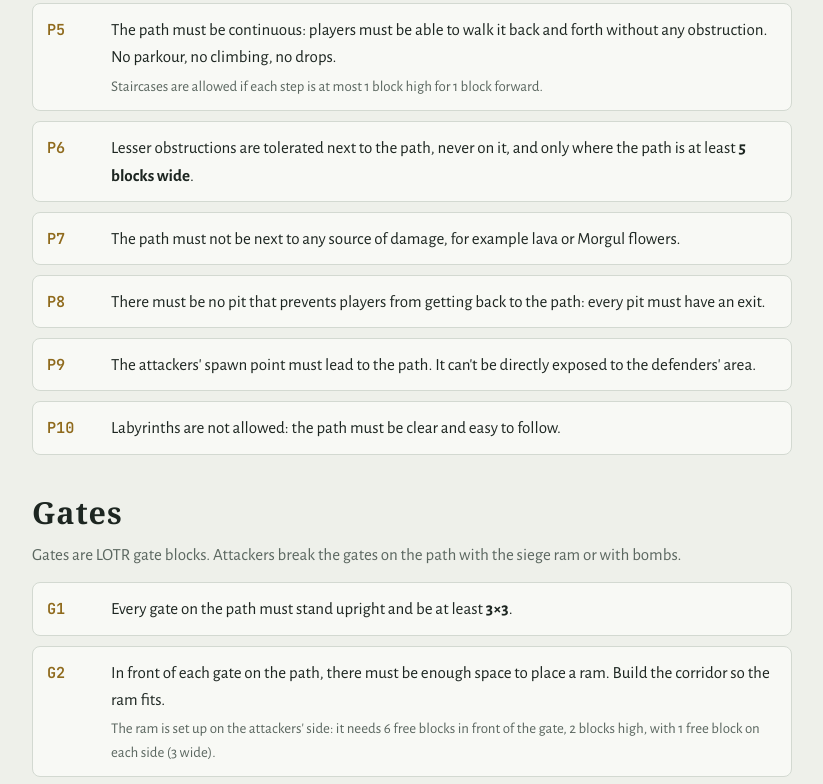
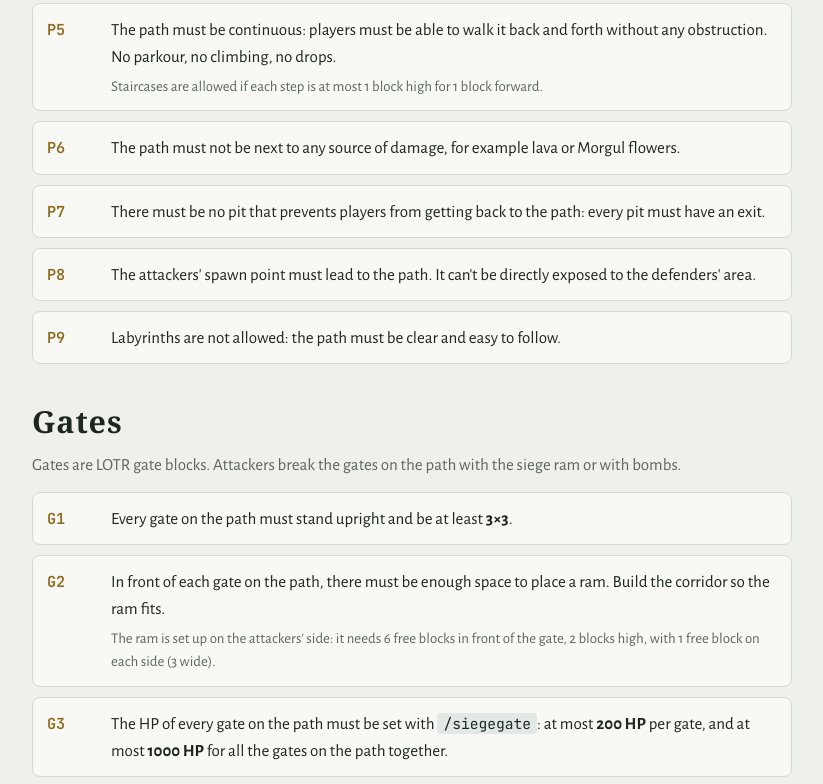
Before and after one commit to paullecrocq/lotr-reborn, a plain HTML site: page siege-rules/index.html in a window 1280 px wide. Shown: the part 758-1542 px from the top of the page, without its empty margins (228-1051 px from the left). Drawn offline with nearby package versions, Linux system fonts and the light colour scheme; a web font is replaced by a local one.

Commit message:
Update the website (1 file)

```diff
--- a/siege-rules/index.html
+++ b/siege-rules/index.html
@@ -106,11 +106,10 @@ footer { margin-top: 48px; padding-top: 16px; border-top: 1px solid var(--line);
       <li><span class="n">P3</span><div><p>At every location, the path must be at least <b>3 blocks wide</b> and <b>2 blocks high</b>.</p></div></li>
       <li><span class="n">P4</span><div><p>The path must be free of any obstruction, including anything that slows players down or hurts them.</p><p class="why">Dart traps hurt players: they count as obstructions and can't be used on the path.</p></div></li>
       <li><span class="n">P5</span><div><p>The path must be continuous: players must be able to walk it back and forth without any obstruction. No parkour, no climbing, no drops.</p><p class="why">Staircases are allowed if each step is at most 1 block high for 1 block forward.</p></div></li>
-      <li><span class="n">P6</span><div><p>Lesser obstructions are tolerated next to the path, never on it, and only where the path is at least <b>5 blocks wide</b>.</p></div></li>
-      <li><span class="n">P7</span><div><p>The path must not be next to any source of damage, for example lava or Morgul flowers.</p></div></li>
-      <li><span class="n">P8</span><div><p>There must be no pit that prevents players from getting back to the path: every pit must have an exit.</p></div></li>
-      <li><span class="n">P9</span><div><p>The attackers' spawn point must lead to the path. It can't be directly exposed to the defenders' area.</p></div></li>
-      <li><span class="n">P10</span><div><p>Labyrinths are not allowed: the path must be clear and easy to follow.</p></div></li>
+      <li><span class="n">P6</span><div><p>The path must not be next to any source of damage, for example lava or Morgul flowers.</p></div></li>
+      <li><span class="n">P7</span><div><p>There must be no pit that prevents players from getting back to the path: every pit must have an exit.</p></div></li>
+      <li><span class="n">P8</span><div><p>The attackers' spawn point must lead to the path. It can't be directly exposed to the defenders' area.</p></div></li>
+      <li><span class="n">P9</span><div><p>Labyrinths are not allowed: the path must be clear and easy to follow.</p></div></li>
     </ol>
   </section>
 
@@ -180,7 +179,6 @@ footer { margin-top: 48px; padding-top: 16px; border-top: 1px solid var(--line);
       <div><dt>Capture area</dt><dd>The 9&times;9 square centered on the emerald block, from the emerald up to 3 blocks above it. Attackers capture the base by outnumbering the defenders inside it.</dd></div>
       <div><dt>Path</dt><dd>The route the attackers walk from their spawn to the capture area. It is at least 3 blocks wide and 2 blocks high everywhere, and only path gates may block it.</dd></div>
       <div><dt>Obstruction</dt><dd>Anything on the path that stops, slows down, pushes or hurts a player walking along it.<br><span class="ex">Examples: any block other than a path gate, fences, walls, cobwebs, soul sand, water, lava, cacti, dart traps.</span></dd></div>
-      <div><dt>Lesser obstruction</dt><dd>A small decoration a player can walk around, placed next to the path but never on it.<br><span class="ex">Examples: barrels, tables, a pillar, plants, a weapon rack.</span></dd></div>
       <div><dt>Source of damage</dt><dd>Any block or device that hurts a player who touches it or comes near it.<br><span class="ex">Examples: lava, fire, cacti, Morgul flowers, dart traps.</span></dd></div>
       <div><dt>Next to (the path)</dt><dd>Touching the path's space: on its sides, under its floor or above it.</dd></div>
       <div><dt>Continuous</dt><dd>The path can be walked from end to end, in both directions, with no gap, no obstruction and no step higher than 1 block.</dd></div>
```
